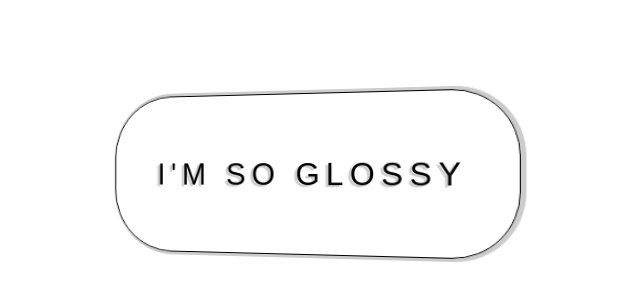
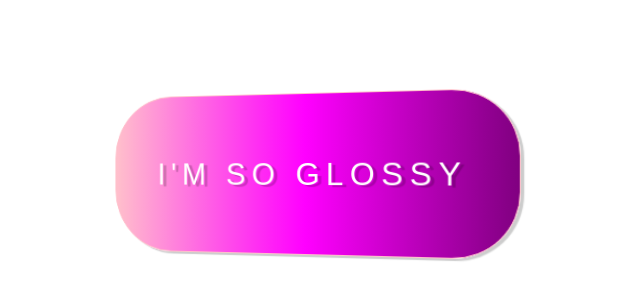
Before and after one commit to ebectar/daily-front-end, a plain HTML site: page 05-glossy-button/index.html in a window 1280 px wide. Shown: the part 226-526 px from the top of the page, without its empty margins (335-975 px from the left). Drawn offline with Linux system fonts and the light colour scheme.

Commit message:
everything but actual gloss working... missing something

```diff
--- a/05-glossy-button/style.css
+++ b/05-glossy-button/style.css
@@ -8,8 +8,6 @@ html, body {
 .container {
 	--container-width: 13em;
   --container-height: 5em;
-  --text-shadow: -3px 2px 1px rgba(0, 0, 0, 0.2);
-  --box-shadow: 2px 0 0 3px rgba(0,0,0,0.2);
   width: var(--container-width);
   height: var(--container-width) / 3;
   font-family: sans-serif;
@@ -17,16 +15,34 @@ html, body {
 	text-align: center;
 	line-height: var(--container-height);
   font-size: calc(var(--container-height) / 2.5);
-  text-shadow: var(--text-shadow);
+  text-shadow:  4px 2px 1px rgba(0,0,0,0.2);
   letter-spacing: 0.2em;
-  border: 1px solid black;
+  border: 1px solid pink;
   border-radius: 2em;
-  box-shadow: var(--box-shadow);
+  box-shadow: 3px 2px 1px rgba(0, 0, 0, 0.2);
   transform: perspective(calc(var(--container-width) * 2)) rotateY(-15deg);
+  transition: 0.5s;
+  background: linear-gradient(to right, pink, magenta, purple);
+  color: white;
+  position: relative;
+  overflow: hidden;
 }
 
 .container:hover {
 	transform: perspective(calc(var(--container-width) * 2)) rotateY(15deg);
-	text-shadow: var(--text-shadow);
-	box-shadow: var(--box-shadow);
+	text-shadow: -4px 2px 1px rgba(0, 0, 0, 0.2);
+	box-shadow: -2px 0 0 3px rgba(0, 0, 0, 0.2);
 }
+
+.container::before {
+	position: absolute;
+	width: 100%;
+	height: 100%;
+	background: linear-gradient(to right, transparent, white, transparent);
+	left: -100%;
+	transition: 0.5s;
+}
+
+.container:hover::before {
+	left: 100%;
+}
```
